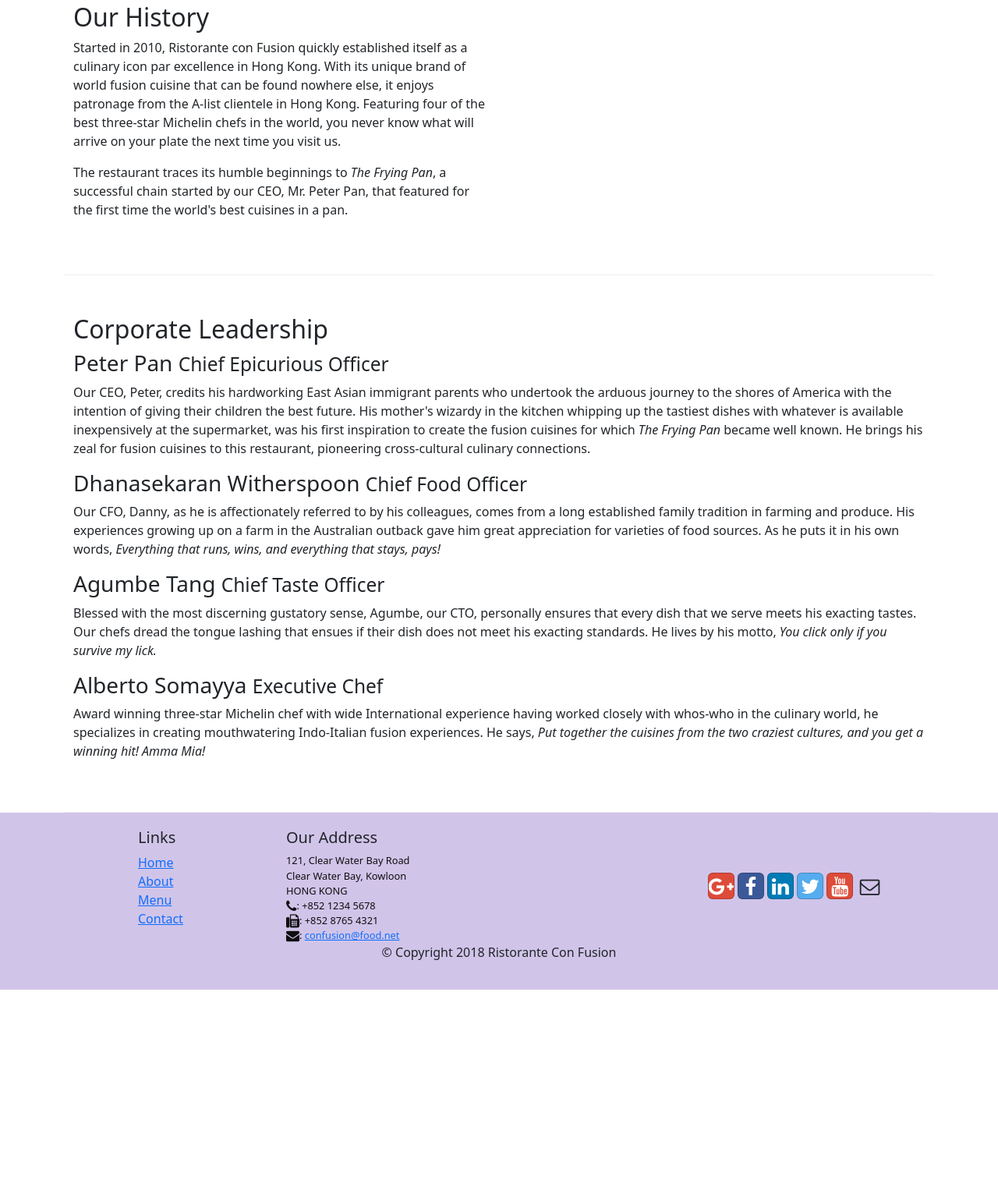
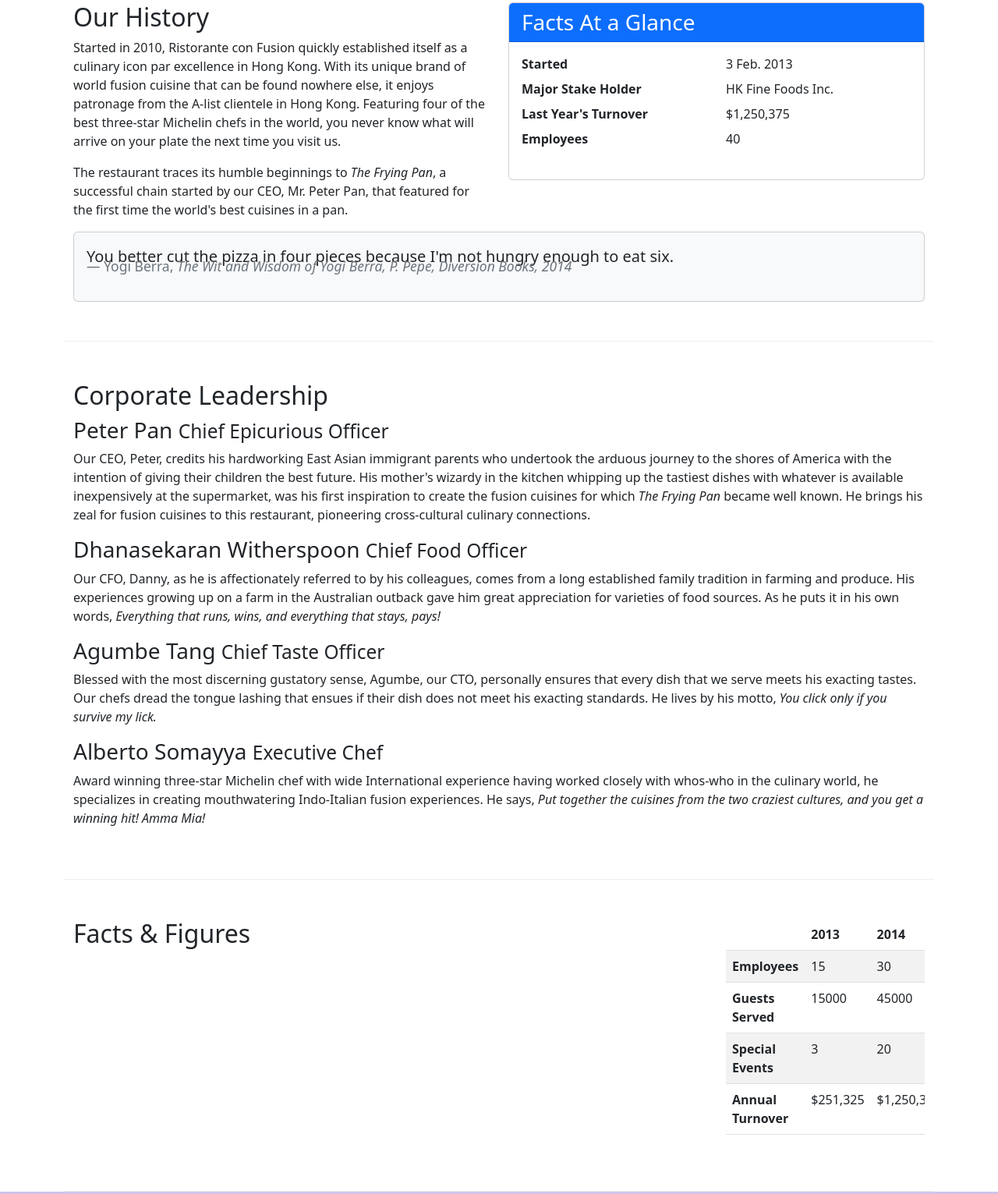
Before and after one commit to OluwaWorthy/Bootstrap4, a website: page aboutus.html in a window 1280 px wide. Shown: the part 488-2019 px from the top of the page at 78% size. Before the commit the page ends 1757 px from the top, so only its background shows below. Drawn offline with nearby package versions, Linux system fonts and the light colour scheme.

Commit message:
images media and alerts

```diff
--- a/aboutus.html
+++ b/aboutus.html
@@ -22,7 +22,7 @@
             <button class="navbar-toggler" type="button" data-toggle="collapse" data-target="#Navbar">
                 <span class="navbar-toggler-icon"></span>
             </button>
-           <a class="navbar-brand" href="#">Ristorante Con Fusion</a>
+            <a class="navbar-brand mr-auto" href="#"><img src="img/logo.png" height="30" width="41"></a>
                 <div class="collapse navbar-collapse" id="Navbar">
                     <ul class="navbar-nav mr-auto">
                         <li class="nav-item"><a class="nav-link" href="./index.html"><span class="fa fa-home fa-lg"></span> Home</a></li>
@@ -45,7 +45,8 @@
                     <h1>Ristorante con Fusion</h1>
                     <p>We take inspiration from the World's best cuisines, and create a unique fusion experience. Our lipsmacking creations will tickle your culinary senses!</p>
                 </div>
-                <div class="col-12 col-sm">
+                <div class="col-12 col-sm align-self-center">
+                    <img src="img/logo.png" class="img-fluid">
                 </div>
             </div>
         </div>
@@ -69,7 +70,34 @@
                 <p>Started in 2010, Ristorante con Fusion quickly established itself as a culinary icon par excellence in Hong Kong. With its unique brand of world fusion cuisine that can be found nowhere else, it enjoys patronage from the A-list clientele in Hong Kong.  Featuring four of the best three-star Michelin chefs in the world, you never know what will arrive on your plate the next time you visit us.</p>
                 <p>The restaurant traces its humble beginnings to <em>The Frying Pan</em>, a successful chain started by our CEO, Mr. Peter Pan, that featured for the first time the world's best cuisines in a pan.</p>
             </div>
-            <div>
+            <div class="col-12 col-sm-6">
+                <div class="card">
+                    <h3 class="card-header bg-primary text-white">Facts At a Glance</h3>
+                    <div class="card-body">
+                        <dl class="row">
+                            <dt class="col-6">Started</dt>
+                            <dd class="col-6">3 Feb. 2013</dd>
+                            <dt class="col-6">Major Stake Holder</dt>
+                            <dd class="col-6">HK Fine Foods Inc.</dd>
+                            <dt class="col-6">Last Year's Turnover</dt>
+                            <dd class="col-6">$1,250,375</dd>
+                            <dt class="col-6">Employees</dt>
+                            <dd class="col-6">40</dd>
+                        </dl>
+                    </div>
+                </div>
+            </div>
+            <div class="col-12">
+                <div class="card card-body bg-light">
+                    <blockquote class="blockquote">
+                        <p class="mb-0">You better cut the pizza in four pieces because
+                            I'm not hungry enough to eat six.</p>
+                        <footer class="blockquote-footer">Yogi Berra,
+                            <cite title="Source Title">The Wit and Wisdom of Yogi Berra,
+                            P. Pepe, Diversion Books, 2014</cite>
+                        </footer>
+                    </blockquote>
+                </div>
             </div>
         </div>
 
@@ -87,6 +115,51 @@
                 <p class="d-none d-sm-block">Award winning three-star Michelin chef with wide International experience having worked closely with whos-who in the culinary world, he specializes in creating mouthwatering Indo-Italian fusion experiences. He says, <em>Put together the cuisines from the two craziest cultures, and you get a winning hit! Amma Mia!</em></p>
             </div>
        </div>
+       <div class="row row-content">
+            <div class="col-12 col-sm-9">
+                <h2>Facts &amp; Figures</h2>
+            </div>
+            <div class="col-12 col-sm-3">
+                <div class="table-responsive">
+                    <table class="table table-striped">
+                        <thead class="thead-dark">
+                            <tr>
+                                <th>&nbsp;</th>
+                                <th>2013</th>
+                                <th>2014</th>
+                                <th>2015</th>
+                            </tr>
+                        </thead>
+                        <tbody>
+                            <tr>
+                                <th>Employees</th>
+                                <td>15</td>
+                                <td>30</td>
+                                <td>40</td>
+                            </tr>
+                            <tr>
+                                <th>Guests Served</th>
+                                <td>15000</td>
+                                <td>45000</td>
+                                <td>100,000</td>
+                            </tr>
+                            <tr>
+                                <th>Special Events</th>
+                                <td>3</td>
+                                <td>20</td>
+                                <td>45</td>
+                            </tr>
+                            <tr>
+                                <th>Annual Turnover</th>
+                                <td>$251,325</td>
+                                <td>$1,250,375</td>
+                                <td>~$3,000,000</td>
+                            </tr>
+                        </tbody>
+                    </table>
+                </div>
+            </div>
+        </div>
 
     </div>
 
```
Also changed, not shown: contactus.html (+3 -2 lines), index.html (+25 -9 lines), img/alberto.png (added), img/buffet.png (added), img/logo.png (added), img/uthappizza.png (added), 1 other file.
